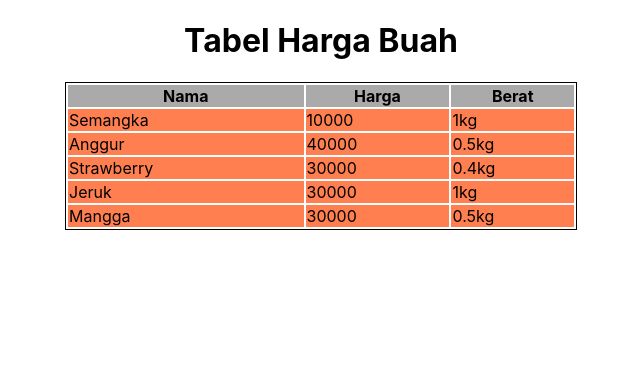
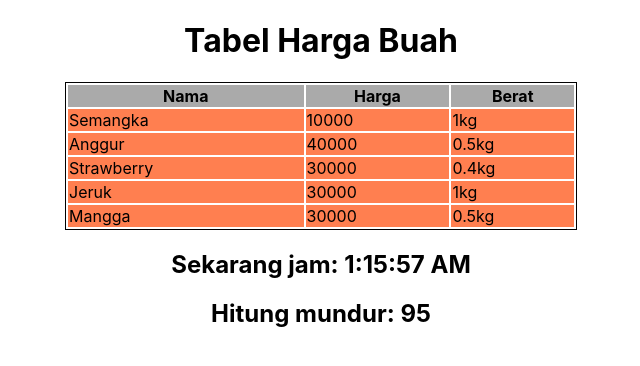
Before and after one commit to maswijay/sanbercode-reactjs-0720, a React (Create React App) app in the folder sanbercode-reactjs-0720-week3/: page / in a window 1280 px wide. Shown: the top 366 px of the page, without its empty margins (319-959 px from the left). Built offline with nearby package versions, Linux system fonts and the light colour scheme.

Commit message:
done tugas12

```diff
--- a/sanbercode-reactjs-0720-week3/src/App.js
+++ b/sanbercode-reactjs-0720-week3/src/App.js
@@ -2,13 +2,17 @@
 // import logo from './logo.svg';
 // import './App.css';
 import Tugas11 from './tugas11/Tugas11'
+import Clock from './tugas12/Tugas12';
 
 
 function App() {
   return (
     <div className="App">
       {/* tugas11 */}
-      <Tugas11></Tugas11>
+      <Tugas11 />
+
+      {/* tugas12 */}
+      <Clock />
 
     </div>
   );
--- /dev/null
+++ b/sanbercode-reactjs-0720-week3/src/tugas12/Timer.js
@@ -0,0 +1,45 @@
+import React, {Component} from 'react'
+
+class Timer extends Component{
+  constructor(props){
+    super(props)
+    this.state = {
+      time: this.props.start
+    }
+  }
+
+  componentDidMount(){
+    if (this.props.start !== undefined){
+      this.setState({time: this.props.start})
+    }
+    this.timerID = setInterval(
+      () => this.tick(),
+      1000
+    );
+  }
+
+  componentWillUnmount(){
+    clearInterval(this.timerID);
+  }
+
+  tick() {
+    this.setState({
+      time: this.state.time - 1
+    });
+  }
+
+
+  render(){
+    return(
+      <>
+      {this.state.time >= 0 &&
+        <h2 style={{textAlign: "center"}}>
+            Hitung mundur:  {this.state.time}
+        </h2>
+       }
+      </>
+    )
+  }
+}
+
+export default Timer
--- /dev/null
+++ b/sanbercode-reactjs-0720-week3/src/tugas12/Tugas12.js
@@ -0,0 +1,46 @@
+import React, {Component} from 'react'
+import Timer from './Timer'
+
+class Clock extends Component{
+  constructor(props){
+    super(props)
+    this.state = {
+      date: new Date()
+    }
+  }
+
+  componentDidMount(){
+    // if (this.props.start !== undefined){
+    //   this.setState({time: this.props.start})
+    // }
+    this.clockID = setInterval(
+      () => this.tick(),
+      1000
+    );
+  }
+
+  componentWillUnmount(){
+    clearInterval(this.clockID);
+  }
+
+  tick() {
+    this.setState({
+      date: new Date()
+    });
+  }
+
+
+  render(){
+    return(
+      <>
+        <h2 style={{textAlign: 'center'}}>
+            Sekarang jam: {this.state.date.toLocaleTimeString()}
+
+        </h2>
+        <Timer start = '100' />
+      </>
+    )
+  }
+}
+
+export default Clock
```
